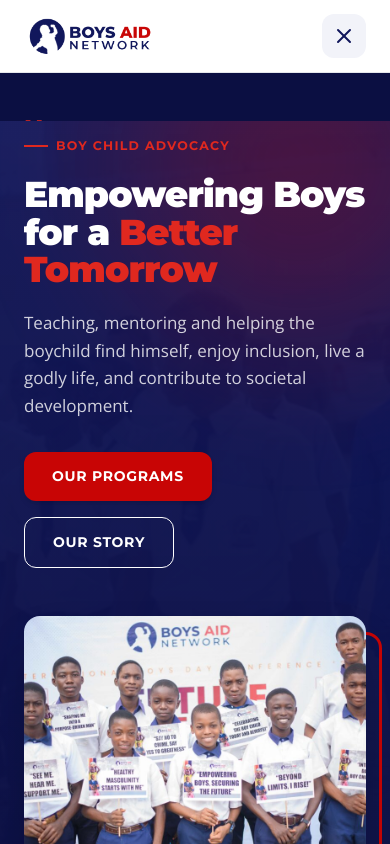
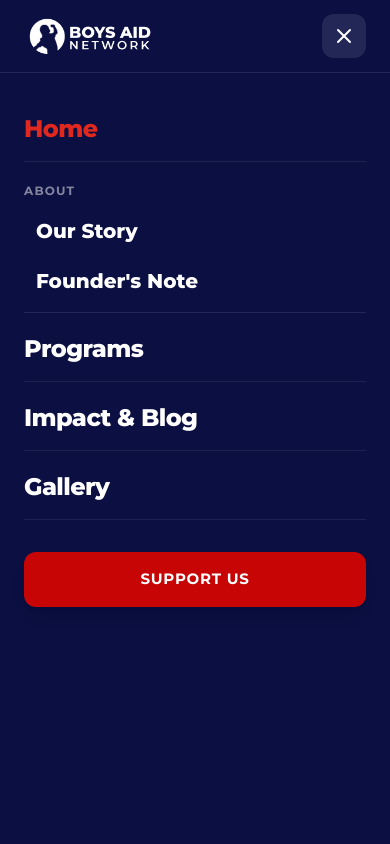
Before and after one commit to edgdmedia/boys-aid-network, a Next.js app: page / in a window 390 px wide. Both pictures are taken after a click on the button 344 px from the left and 36 px from the top of the page. Shown: the top 844 px of the page. Built offline with nearby package versions, Linux system fonts and the light colour scheme.

Commit message:
style: enhance mobile menu drawer transition, align header logo to white on dark open, and lock scroll background

```diff
--- a/src/components/Navbar.tsx
+++ b/src/components/Navbar.tsx
@@ -23,6 +23,18 @@
     return () => document.removeEventListener('mousedown', handleClickOutside);
   }, []);
 
+  // Lock body scroll when mobile menu is open
+  useEffect(() => {
+    if (mobileOpen) {
+      document.body.style.overflow = 'hidden';
+    } else {
+      document.body.style.overflow = '';
+    }
+    return () => {
+      document.body.style.overflow = '';
+    };
+  }, [mobileOpen]);
+
   // Close mobile menu when pathname changes
   useEffect(() => {
     setMobileOpen(false);
@@ -45,12 +57,16 @@
   ];
 
   return (
-    <header className="sticky top-0 z-40 bg-white/90 backdrop-blur-md border-b border-gray-200">
+    <header className={`sticky top-0 z-40 transition-colors duration-250 ${
+      mobileOpen
+        ? 'bg-navy-900 border-b border-white/10 text-white'
+        : 'bg-white/90 backdrop-blur-md border-b border-gray-200 text-navy-800'
+    }`}>
       <div className="max-w-6xl mx-auto px-6 py-3.5 flex items-center justify-between">
         {/* Logo */}
         <Link href="/" className="flex items-center">
           <Image
-            src="/images/Boys-Aid-Logo-1-Colour.png"
+            src={mobileOpen ? "/images/Boys-Aid-Logo-1-White.png" : "/images/Boys-Aid-Logo-1-Colour.png"}
             alt="Boys Aid Network"
             width={160}
             height={44}
@@ -129,7 +145,11 @@
         <button
           onClick={() => setMobileOpen(!mobileOpen)}
           aria-label="Toggle Menu"
-          className="md:hidden inline-flex items-center justify-center w-11 h-11 border-none bg-navy-50 rounded-xl text-navy-800 hover:bg-navy-100 transition-colors cursor-pointer"
+          className={`md:hidden inline-flex items-center justify-center w-11 h-11 border-none rounded-xl transition-colors cursor-pointer ${
+            mobileOpen
+              ? 'bg-white/10 text-white hover:bg-white/15'
+              : 'bg-navy-50 text-navy-800 hover:bg-navy-100'
+          }`}
         >
           {mobileOpen ? <X className="w-6 h-6" /> : <Menu className="w-6 h-6" />}
         </button>
@@ -137,7 +157,7 @@
 
       {/* Mobile Drawer Overlay */}
       {mobileOpen && (
-        <div className="fixed inset-0 top-[73px] z-50 bg-navy-900 flex flex-col p-6 overflow-y-auto animate-ban-fade">
+        <div className="fixed inset-0 top-[73px] bottom-0 z-50 bg-navy-900 flex flex-col p-6 overflow-y-auto animate-ban-fade">
           <nav className="flex flex-col gap-1">
             {navLinks.map((link) => {
               if (link.submenu) {
```
